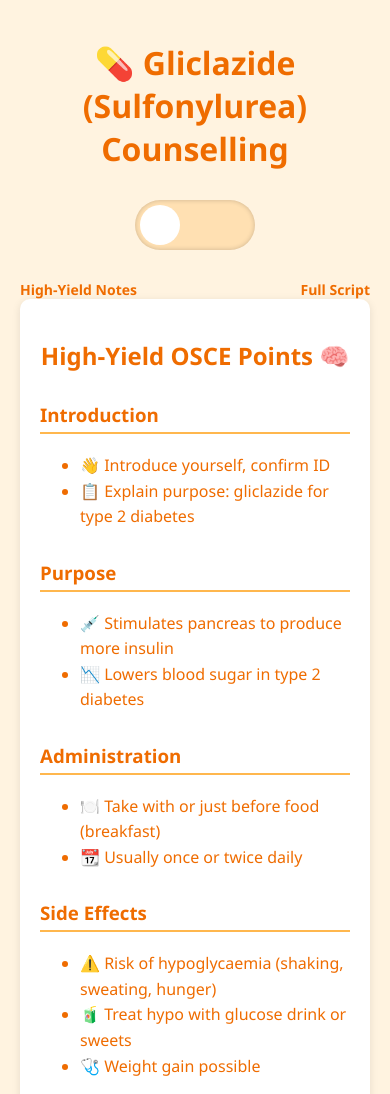
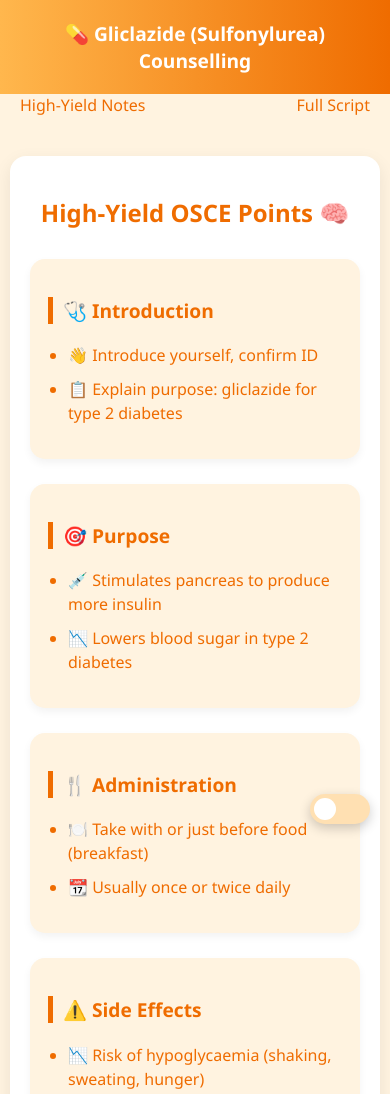
Before and after one commit to TheOneFaze/OSCE-Prep, a plain HTML site: page OSCE Page/Main Page/pretty_medication_stations/gliclazide_counselling.html in a window 390 px wide. Shown: the top 1094 px of the page. Drawn offline with Linux system fonts and the light colour scheme.

Commit message:
gliclazide_counselling.html

```diff
--- a/OSCE Page/Main Page/pretty_medication_stations/gliclazide_counselling.html
+++ b/OSCE Page/Main Page/pretty_medication_stations/gliclazide_counselling.html
@@ -1,169 +1,255 @@
-
 <!DOCTYPE html>
 <html lang="en">
 <head>
-    <meta charset="UTF-8">
-    <title>Gliclazide (Sulfonylurea) Counselling</title>
+  <meta charset="UTF-8" />
+  <meta name="viewport" content="width=device-width, initial-scale=1.0">
+  <title>💊 Gliclazide (Sulfonylurea) Counselling</title>
   <style>
+    /* --- UPDATED ORANGE COLOR SCHEME --- */
     body {
+      margin: 0;
       font-family: 'Segoe UI', sans-serif;
-            background-color: #fff3e0;
-            color: #ef6c00;
-            margin: 0;
-            padding: 20px;
+      background: #fff3e0; /* Light orange background */
+      color: #ef6c00;     /* Dark orange text */
     }
-        h1, h2 {
+
+    header {
+      background: linear-gradient(to right, #ffb74d, #ef6c00); /* Orange gradient */
+      color: white;
       text-align: center;
+      padding: 25px 10px;
+      font-size: 1.8em;
+      font-weight: bold;
+      position: sticky;
+      top: 0;
+      z-index: 1000;
     }
+
+    .labels {
+      display: flex;
+      justify-content: space-between;
+      padding: 0 40px;
+      font-size: 0.9em;
+    }
+
     .toggle-container {
       display: flex;
       justify-content: center;
       align-items: center;
-            margin: 30px 0;
+      margin: 20px 0;
     }
+
     .switch {
-            position: relative;
-            width: 120px;
-            height: 50px;
-            background-color: #ffe0b2;
-            border-radius: 25px;
+      position: fixed;
+      bottom: 30px;
+      right: 30px;
+      width: 65px;
+      height: 34px;
+      background-color: #ffe0b2; /* Lighter orange switch */
+      border-radius: 34px;
       cursor: pointer;
-            box-shadow: inset 0 0 5px rgba(0,0,0,0.2);
+      z-index: 1001;
+      box-shadow: 0 4px 12px rgba(0,0,0,0.2);
     }
+
     .slider {
       position: absolute;
       top: 5px;
       left: 5px;
-            width: 40px;
-            height: 40px;
+      width: 24px;
+      height: 24px;
       background-color: white;
       border-radius: 50%;
-            transition: all 0.3s ease-in-out;
+      transition: transform 0.3s ease;
     }
+
     .switch.active .slider {
-            transform: translateX(70px);
+      transform: translateX(30px);
     }
-        .labels {
-            display: flex;
-            justify-content: space-between;
-            margin-top: 10px;
-            font-weight: bold;
-            font-size: 14px;
-        }
+
     .content-section {
       display: none;
-            padding: 20px;
+      max-width: 720px;
+      margin: 0 auto 40px;
       background: white;
-            border-radius: 10px;
-            margin-bottom: 20px;
-            box-shadow: 0 2px 8px rgba(0,0,0,0.1);
+      padding: 30px;
+      border-radius: 16px;
+      box-shadow: 0 6px 18px rgba(0,0,0,0.08);
     }
+
     .content-section.active {
       display: block;
     }
+
+    .section-box {
+      background: #fff3e0; /* Light orange background for boxes */
+      border-radius: 15px;
+      padding: 20px;
+      margin-bottom: 25px;
+      box-shadow: 0 4px 8px rgba(0,0,0,0.05);
+    }
+
+    h2 {
+      text-align: center;
+      margin-bottom: 30px;
+    }
+
     h3 {
-            border-bottom: 2px solid #ffb74d;
-            padding-bottom: 5px;
-            margin-top: 30px;
+      color: #ef6c00; /* Dark orange for headings */
+      border-left: 5px solid #ef6c00; /* Dark orange border */
+      padding-left: 10px;
+      margin-top: 20px;
     }
+
     ul {
-            line-height: 1.6;
+      padding-left: 20px;
+    }
+
+    li {
+      margin-bottom: 10px;
+    }
+
+    p {
+      margin-bottom: 15px;
+    }
+
+    @media screen and (min-width: 768px) and (max-width: 991px) {
+      header { font-size: 1.5em; padding: 20px; }
+      .content-section { padding: 25px; }
+      .section-box { padding: 18px; }
+      h3 { font-size: 1.2em; }
+      p, li { font-size: 1em; }
+    }
+
+    @media screen and (min-width: 481px) and (max-width: 767px) {
+      header { font-size: 1.3em; padding: 18px; }
+      .content-section { padding: 20px; }
+      .section-box { padding: 16px; }
+      .labels { padding: 0 25px; }
+      h3 { font-size: 1.1em; }
+      p, li { font-size: 0.95em; }
+    }
+
+    @media screen and (min-width: 320px) and (max-width: 480px) {
+      header { font-size: 1.2em; padding: 20px 15px; }
+      .content-section { margin: 0 10px 40px; padding: 20px; }
+      .section-box { padding: 18px; }
+      .labels { padding: 0 20px; font-size: 1em; }
+      h3 { font-size: 1.2em; }
+      p, li { font-size: 1em; line-height: 1.5; }
+      .switch {
+        bottom: 20px;
+        right: 20px;
+        width: 60px;
+        height: 30px;
+      }
+      .slider {
+        width: 22px;
+        height: 22px;
+        top: 4px;
+        left: 4px;
+      }
     }
   </style>
 </head>
 <body>
-
-<h1>💊 Gliclazide (Sulfonylurea) Counselling</h1>
-
+  <header>💊 Gliclazide (Sulfonylurea) Counselling</header>
+  <div class="labels">
+    <span>High-Yield Notes</span>
+    <span>Full Script</span>
+  </div>
   <div class="toggle-container">
-    <div class="switch" id="toggleSwitch">
+    <div class="switch" onclick="toggleContent(this)">
       <div class="slider"></div>
     </div>
-</div>
-<div class="labels">
-    <span style="color:#ef6c00;">High-Yield Notes</span>
-    <span style="color:#ef6c00;">Full Script</span>
   </div>
 
   <div id="highYield" class="content-section active">
     <h2>High-Yield OSCE Points 🧠</h2>
-    <h3>Introduction</h3>
+    <div class="section-box">
+        <h3>🩺 Introduction</h3>
         <ul>
             <li>👋 Introduce yourself, confirm ID</li>
             <li>📋 Explain purpose: gliclazide for type 2 diabetes</li>
         </ul>
-
-    <h3>Purpose</h3>
+    </div>
+    <div class="section-box">
+        <h3>🎯 Purpose</h3>
         <ul>
             <li>💉 Stimulates pancreas to produce more insulin</li>
             <li>📉 Lowers blood sugar in type 2 diabetes</li>
         </ul>
-
-    <h3>Administration</h3>
+    </div>
+    <div class="section-box">
+        <h3>🍴 Administration</h3>
         <ul>
             <li>🍽️ Take with or just before food (breakfast)</li>
             <li>📆 Usually once or twice daily</li>
         </ul>
-
-    <h3>Side Effects</h3>
+    </div>
+    <div class="section-box">
+        <h3>⚠️ Side Effects</h3>
         <ul>
-        <li>⚠️ Risk of hypoglycaemia (shaking, sweating, hunger)</li>
-        <li>🧃 Treat hypo with glucose drink or sweets</li>
-        <li>🩺 Weight gain possible</li>
+            <li>📉 Risk of hypoglycaemia (shaking, sweating, hunger)</li>
+            <li>🍬 Treat hypo with glucose drink or sweets</li>
+            <li>⚖️ Weight gain possible</li>
         </ul>
-
-    <h3>Monitoring</h3>
+    </div>
+    <div class="section-box">
+        <h3>🔬 Monitoring</h3>
         <ul>
             <li>📈 Check blood glucose regularly</li>
             <li>🧪 HbA1c every 3–6 months</li>
         </ul>
-
-    <h3>Safety</h3>
+    </div>
+    <div class="section-box">
+        <h3>🛡️ Safety</h3>
         <ul>
             <li>🚫 Avoid alcohol, missed meals</li>
             <li>📄 Inform DVLA if on sulfonylureas and driving</li>
         </ul>
     </div>
+  </div>
 
   <div id="fullScript" class="content-section">
     <h2>Full Word-for-Word OSCE Script 📜</h2>
-
+    <div class="section-box">
         <h3>🩺 Set up</h3>
         <p>"Hi, I’m [Your Name], a medical student. I’ll wash my hands and put on PPE if needed. Can I confirm your name and date of birth?"</p>
         <p>"I’ve been asked to talk to you about gliclazide, your new tablet for diabetes. Is now a good time, and is there anything you want to focus on or are worried about?"</p>
         <p>"Have you taken tablets for your diabetes before, or is this your first?"</p>
-
+    </div>
+    <div class="section-box">
         <h3>💊 What is gliclazide and why do you need it?</h3>
         <p>"Gliclazide is a tablet that helps your pancreas release more insulin, which helps lower your blood sugar. It’s used when lifestyle changes or metformin alone aren’t enough to control your sugar."</p>
-
+    </div>
+    <div class="section-box">
         <h3>🕒 How to take gliclazide</h3>
         <p>"Take it with or just before food, usually at breakfast time. Some people need it once daily, others twice, depending on your dose. Always follow the instructions on your prescription."</p>
-
+    </div>
+    <div class="section-box">
         <h3>⚠️ Side effects and safety</h3>
         <p>"The main risk is low blood sugar, or hypo. Signs include feeling shaky, sweaty, dizzy, confused, or very hungry. If this happens, have a sugary drink or snack right away. Let your doctor know if this happens a lot—your dose might need adjusting."</p>
         <p>"Gliclazide can also cause weight gain in some people. Try not to skip meals and avoid alcohol, which can increase your risk of hypos."</p>
-
+    </div>
+    <div class="section-box">
         <h3>📈 Monitoring and follow-up</h3>
         <p>"You’ll need to check your blood sugar as advised by your diabetes team, and have regular blood tests (HbA1c) every few months to see how you’re doing."</p>
         <p>"If you drive, let the DVLA know that you’re taking a sulfonylurea, and always check your blood sugar before long journeys."</p>
-
+    </div>
+    <div class="section-box">
         <h3>✅ Summary & teach-back</h3>
         <p>"So in summary: gliclazide helps lower your sugar by boosting your own insulin. Take it with food, watch for low sugars, and keep up with your reviews. Can you tell me what you’ll remember about how to take gliclazide, just so I know I explained it well?"</p>
         <p>"Any questions or concerns before we finish? Thanks for your time!"</p>
-
+    </div>
   </div>
 
   <script>
-    const toggle = document.getElementById("toggleSwitch");
-    const highYield = document.getElementById("highYield");
-    const fullScript = document.getElementById("fullScript");
-
-    toggle.addEventListener("click", () => {
-        toggle.classList.toggle("active");
-        highYield.classList.toggle("active");
-        fullScript.classList.toggle("active");
-    });
+    function toggleContent(switchEl) {
+      const isActive = switchEl.classList.toggle('active');
+      document.getElementById('highYield').classList.toggle('active', !isActive);
+      document.getElementById('fullScript').classList.toggle('active', isActive);
+    }
   </script>
-
 </body>
 </html>
```
Lines whose indentation alone changed are shown as unchanged.
